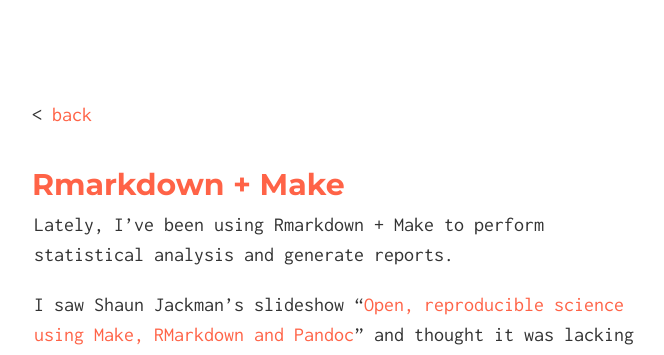
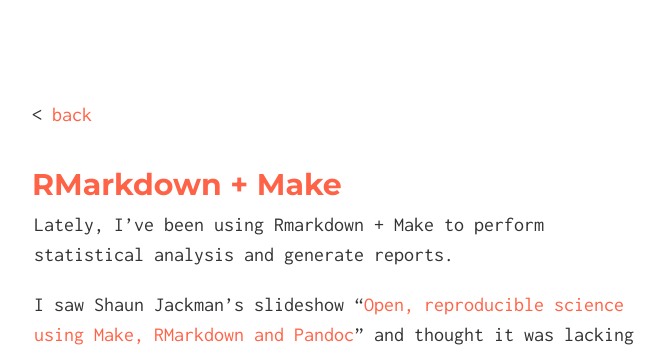
Before and after one commit to audy/audy.github.io, a Jekyll site: the page built from _posts/2014-12-22-RMarkdown-+-Make.md, in a window 1280 px wide. Shown: the top 355 px of the page, without its empty margins (306-970 px from the left). Built offline with Jekyll 4.4.1, drawn with Linux system fonts in a browser that asks for light colours.

Commit message:
Fixed Capitalization

```diff
--- a/_posts/2014-12-22-RMarkdown-+-Make.md
+++ b/_posts/2014-12-22-RMarkdown-+-Make.md
@@ -1,5 +1,5 @@
 ---
-title: Rmarkdown + Make
+title: RMarkdown + Make
 date: 2014-12-22
 tags: R science Make programming reproducibility
 layout: post
```
